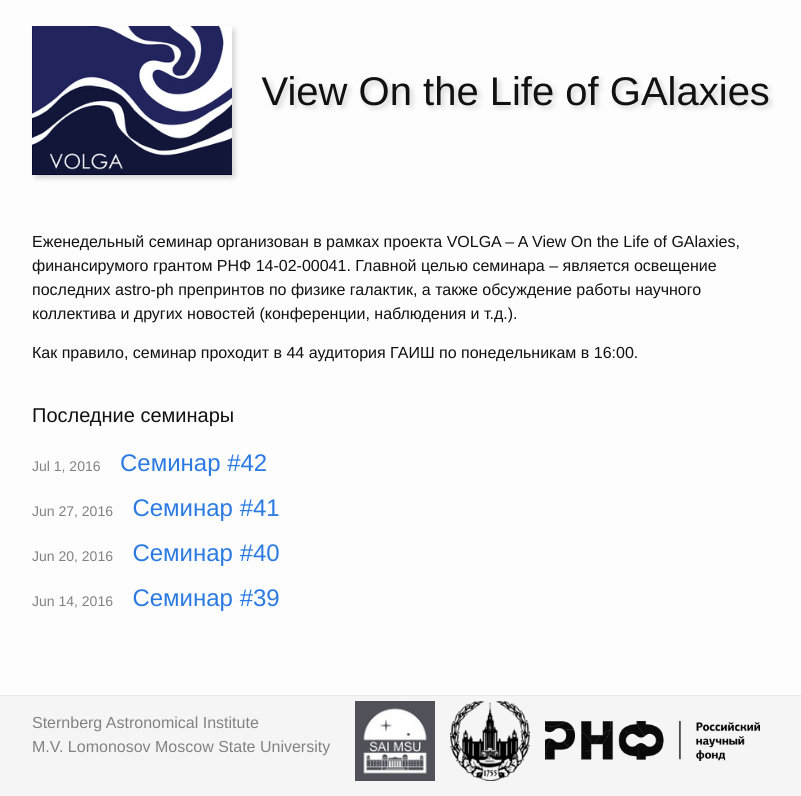
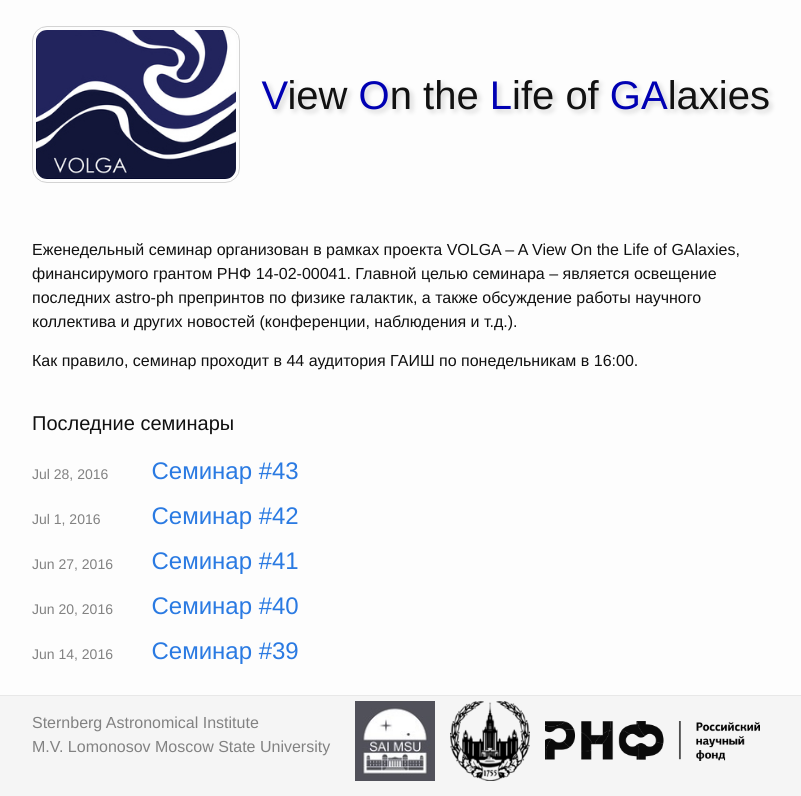
Before and after one commit to ivan-katkov/volga, a Jekyll site: the page built from index.html, in a window 1280 px wide, cut to the strip 104-900 px from the top of the page. Shown: the whole strip, without its empty margins (238-1039 px from the left). Built offline with Jekyll 4.4.1, drawn with Linux system fonts in a browser that asks for light colours.

```diff
--- a/_sass/_layout.scss
+++ b/_sass/_layout.scss
@@ -184,9 +184,18 @@
     display: inline-block;
     margin: 0 25px 25px 0;
     /*padding: 5px;*/
-    box-shadow: 3px 3px 5px lightgray;
+    /*box-shadow: 3px 3px 5px lightgray;*/
     /*border: 1px solid black;*/
 }
+
+.logo-img{
+    border: 1px solid lightgray;
+    /*-webkit-border-radius: 20px;*/
+    /*-moz-border-radius: 20px;*/
+    padding: 3px;
+    border-radius: 15px;
+}
+
 .header-logo-block-txt {
     /*width: 200px;*/
     display: inline-block;
@@ -194,7 +203,11 @@
 }
 
 .header-logo-block-txt > p {
-text-shadow: 3px 3px 5px lightgray;
+    text-shadow: 3px 3px 5px lightgray;
+}
+
+.capital-chars {
+    color: #0000b3;
 }
 
 .seminar-description {
@@ -219,6 +232,9 @@ text-shadow: 3px 3px 5px lightgray;
 .post-meta {
     font-size: $small-font-size;
     color: $grey-color;
+    display: inline-block;
+    width: 100px;
+
 }
 
 .post-link {
--- a/index.html
+++ b/index.html
@@ -6,18 +6,22 @@ layout: default
 
   <div class="">
     <div class="header-logo-block-img">
-      <img src="{{ site.github.url }}/img/logo_notitle_lr.jpg">
+      <img class="logo-img" src="{{ site.github.url }}/img/logo_notitle_lr.jpg">
     </div>
     <div class="header-logo-block-txt">
-      <p>View On the Life of GAlaxies</p>
+      <p><span class="capital-chars">V</span>iew <span class="capital-chars">O</span>n the
+      <span class="capital-chars">L</span>ife of <span class="capital-chars">GA</span>laxies</p>
     </div>
   </div>
 
 
   <div class="seminar-description">
     <p>
-      Еженедельный семинар организован в рамках проекта VOLGA – A View On the Life of GAlaxies, финансирумого грантом РНФ 14-02-00041.
-      Главной целью семинара – является освещение последних astro-ph препринтов по физике галактик, а также обсуждение работы научного коллектива и других новостей (конференции, наблюдения и т.д.).
+      Еженедельный семинар организован в рамках проекта VOLGA – A View On the
+      Life of GAlaxies, финансирумого грантом РНФ 14-02-00041.  Главной целью
+      семинара – является освещение последних astro-ph препринтов по физике
+      галактик, а также обсуждение работы научного коллектива и других
+      новостей (конференции, наблюдения и т.д.).
     </p>
     <p>
       Как правило, семинар проходит в 44 аудитория ГАИШ по понедельникам в 16:00.
```
Also changed, not shown: _posts/2016-07-28-seminar.markdown (added, +16 -0 lines), 1 other file.
